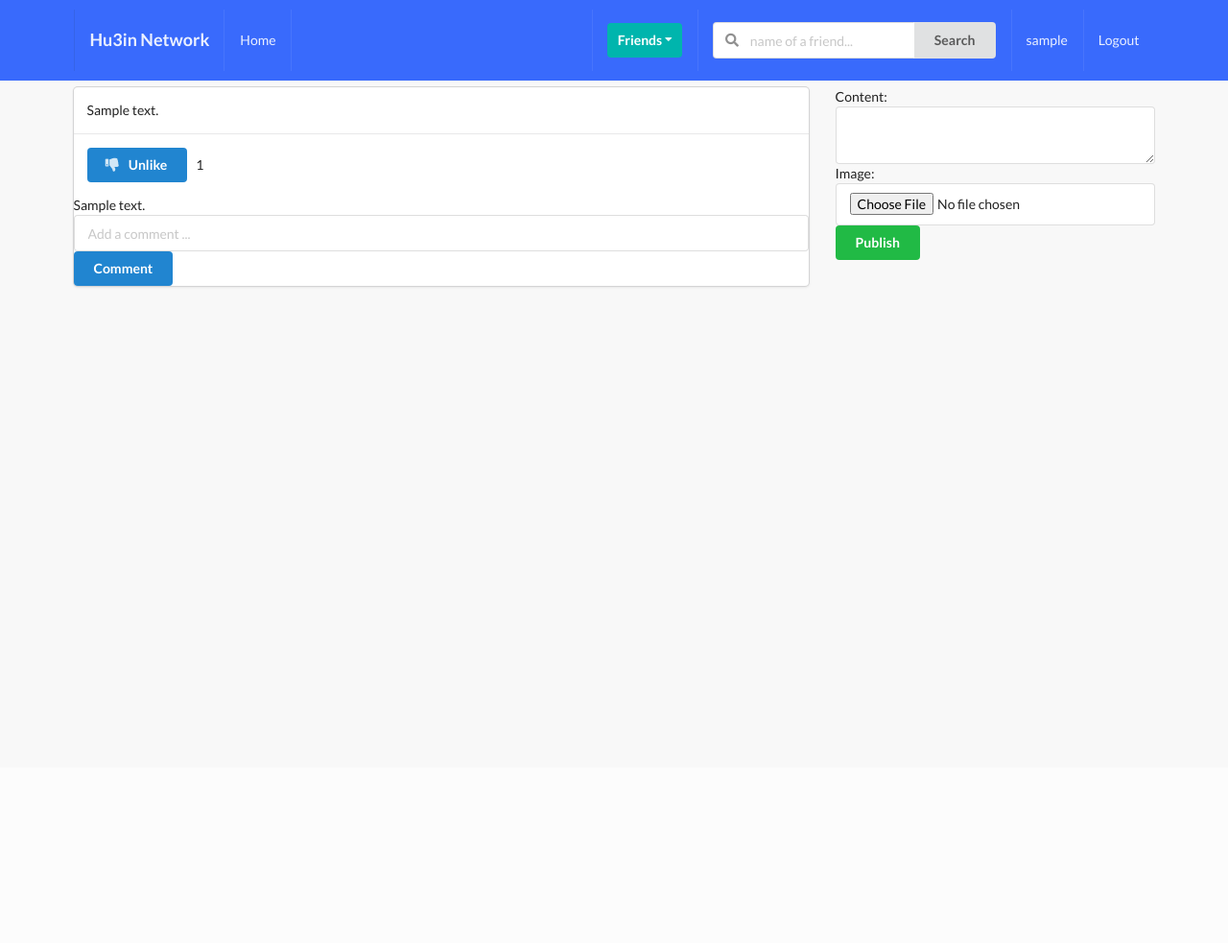
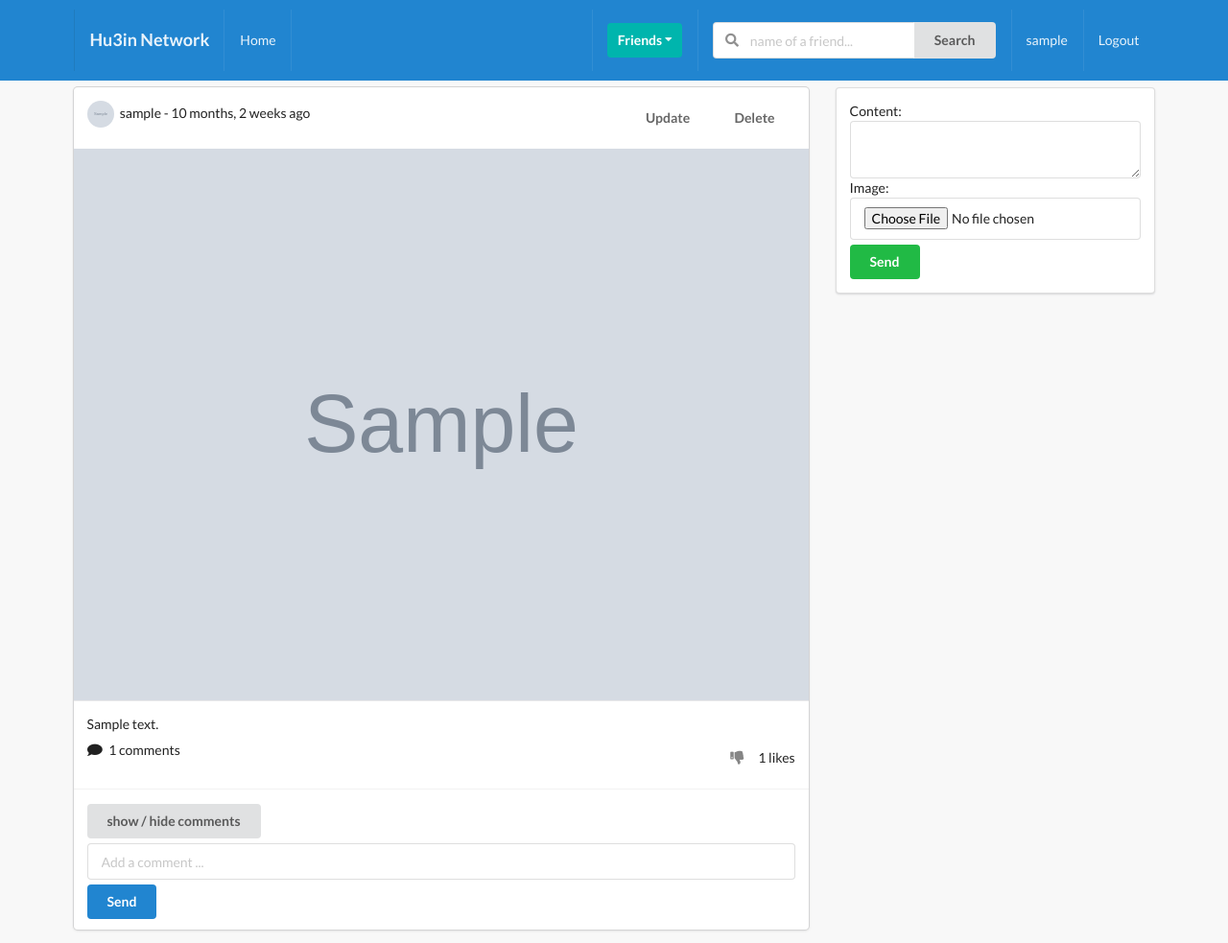
Before and after one commit to Shirhussain/share-with-friend, a Django app: page /posts/ in a window 1280 px wide. Shown: the whole page at 96% size. Before the commit the page ends 300 px from the top, so only its background shows below. Run offline with Django 3.2, Linux system fonts and the light colour scheme; a user stored in the database is signed in; tables that the repository leaves empty hold one stand-in row (values such as "Sample post"); grey boxes marked "Sample" are stand-in pictures; some libraries are stand-ins or nearby versions.

Commit message:
Update & Delete added

```diff
--- a/posts/models.py
+++ b/posts/models.py
@@ -35,6 +35,8 @@ class Comment(models.Model):
     def __str__(self):
         return str(self.pk)
 
+    class Meta:
+        ordering = ('-created',)
 
 LIKE_CHOICES = (
     ('LIKE','Like'),
--- a/posts/templates/posts/main.html
+++ b/posts/templates/posts/main.html
@@ -1,67 +1,111 @@
 {% extends 'base.html' %}
 
-{% block title %}
-    Posts
-{% endblock title %}
-
+{% block title %}main page{% endblock title %}
 
 {% block content %}
 <div class="ui grid">
-        <div class="row">
     <div class="eleven wide column">
         {% for post in posts %}
+
         <div class="ui fluid card">
             <div class="content">
-                            {{post.content}}
+                <div class="right floated meta">
+                <div class="ui grid">
+                    <div class="row">
+                        {% ifequal request.user post.author.user %}
+                            <a href="{% url 'posts:post-update' post.pk %}"><button class="ui button bwhite-lg ">Update</button></a>
+                            <a href="{% url 'posts:post-delete' post.pk %}"><button class="ui button bwhite-lg ">Delete</button></a>
+                        {% endifequal %}
+                    </div>
+                </div>
+
+                </div>
+                <img class="ui avatar image" src={{post.author.avatar.url}}>
+                {{ post.author.user.username }} - {{ post.created|timesince}} ago
+            </div>
+            <div class="ui fluid image">
+                {% if post.image %}
+                    <img src={{post.image.url}}>
+                {% endif %}
             </div>
             <div class="content">
+                <p> {{ post.content }} </p>
+                <div class="right floated">
                     <form action="{% url 'posts:reaction' %}" method="POST">
                         {% csrf_token %}
-                                <input type="hidden" name='post_id' value="{{post.id}}">
-                                <button type="submit" class="ui primary button">
-
+                        <input type="hidden" name="post_id" value={{post.id}}>
                         {% if profile not in post.liked.all %}
-                                        <i class="thumbs up icon"></i>&nbsp;Like
+                            <button type="submit" class="ui bwhite-sm button"><i class="thumbs up icon"></i>
+                            </button>
+                            <span> {{post.num_likes}} likes</span>
                         {% else %}
-                                        <i class="thumbs down icon"></i>&nbsp;Unlike
+                            <button type="submit" class="ui bwhite-sm button"><i class="thumbs down icon"></i>
+                            </button>
+                            <span> {{post.num_likes}} likes</span>
                         {% endif %}
-                                </button>
-                                &nbsp;{{post.num_likes}}
                     </form>
                 </div>
-                        <div>
+                <i class="comment icon"></i>
+                <span> {{ post.num_comments }} comments</span>
+            </div>
+            <div class="extra content">
+                <div class="mb-5">
+                </div>
+                <button class="cmt_btn ui button mb-5">show / hide comments</button>
+                <div class="comment-box">
+                {% if post.comment_set.all %}
+                    {% for c in post.comment_set.all %}
 
-                            {% if post.comment_set.all %}
+                        <div class="ui segment mb-5">
+                            <img class="ui avatar image" src={{c.author.avatar.url}}>
+                            <span>{{ c.author }}</span>
+                            <div class='mt-5'>{{ c.content }}</div>
+                        </div>
 
-                                {% for c in post.comment_set.all %}
-                                    <p>{{c.content}}</p>
                     {% endfor %}
+                {% endif %}
+                </div>
 
-                            {% endif %}
-
-                        </div>
-                        <form action="" method="POST" class="ui form">
+                <form action="" method="POST"class='ui fluid form'>
                     {% csrf_token %}
                     <input type="hidden" name="post_id" value={{post.id}}>
-                            {{c_form}}
-                            <button type="submit" name="submit_c_form" class="ui button primary">Comment</button>
+                    {{ c_form }}
+                    <button type="submit" name="submit_c_form" class="ui primary button mt-5 w-full">Send</button>
                 </form>
             </div>
+        </div>
+
+
         {% endfor %}
     </div>
     <div class="five wide column">
-
+        <div class="ui segment">
             {% if post_added %}
-                    <div class="ui green message">your post has been publish successfully</div>
+                <div class="ui green message">Post added</div>
             {% endif %}
-
-                <form class="ui form" action="" method="POST" enctype="multipart/form-data">
+            <form action="" method="POST" class='ui form' enctype="multipart/form-data">
                 {% csrf_token %}
                 {{p_form}}
-                    <button class="ui button positive" name="submit_p_form" type="submit">Publish</button>
+                <button type='submit' name="submit_p_form" class="ui positive button w-full mt-5">Send</button>
             </form>
         </div>
     </div>
 </div>
+{% endblock content %}
 
-{% endblock content %}
+{% block scripts %}
+    <script>
+        $( document ).ready(function() {
+            let display = false
+            $(".cmt_btn").click(function () {
+                if (display===false) {
+                    $(this).next(".comment-box").show("slow");
+                    display=true
+                } else {
+                    $(this).next(".comment-box").hide("slow");
+                    display=false
+                }
+            });
+        });
+    </script>
+{% endblock scripts %}
--- a/posts/urls.py
+++ b/posts/urls.py
@@ -1,8 +1,10 @@
 from django.urls import  path
-from .views import post_comment_create_list_view, like_unlike_post
+from .views import post_comment_create_list_view, like_unlike_post, PostUpdateView, PostDeleteView
 
 app_name = 'posts'
 urlpatterns = [
     path('', post_comment_create_list_view, name='post_comment_list'),
-    path('reaction', like_unlike_post, name='reaction'),
+    path('reaction/', like_unlike_post, name='reaction'),
+    path('update/<pk>/', PostUpdateView.as_view(), name='post-update'),
+    path('delete/<pk>/', PostDeleteView.as_view(), name='post-delete'),
 ]
--- a/posts/views.py
+++ b/posts/views.py
@@ -1,4 +1,7 @@
 from django.shortcuts import render, redirect
+from django.views.generic import UpdateView, DeleteView
+from django.urls import  reverse_lazy
+from django.contrib import messages
 
 from .models import Post, Comment, Like
 from profiles.models import Profile
@@ -74,3 +77,35 @@ def like_unlike_post(request):
             post.save()
             like.save()
     return redirect('posts:post_comment_list')
+
+
+class PostDeleteView(DeleteView):
+    model = Post
+    template_name = 'posts/confirm_delete.html'
+    # we use 'reverse' for function base view and 'reverse_lazy' for class base view
+    success_url = reverse_lazy('posts:post_comment_list')
+
+    def get_object(self, *args, **kwargs):
+        # for deleting specific post we need the 'pk'
+        pk = self.kwargs.get('pk')
+        post = Post.objects.get(pk=pk)
+        if not post.author.user == self.request.user:
+            messages.warning(self.request, "You need to be an author or the post in order to delete a post")
+        return post
+
+
+class PostUpdateView(UpdateView):
+    form_class = PostForm
+    model = Post
+    template_name = 'posts/update.html'
+    success_url = reverse_lazy('posts:post_comment_list')
+
+    # the above lines of code is working but for making sure that our user is owner or authenticated user
+    # then then we should update.
+    def form_valid(self, form):
+        profile = Profile.objects.get(user=self.request.user)
+        if form.instance.author == profile:
+            return super().form_valid(form)
+        else:
+            form.add_error(None, "you need to be an author of the post in order to updated it")
+            return super().form_invalid(form)
--- a/static_project/style.css
+++ b/static_project/style.css
@@ -5,7 +5,8 @@ body {
 .nav {
     border-radius: 0px !important;
     padding: 10px 0 10px 0 !important;
-    background-color: #396afc !important;
+    /* background-color: #396afc !important; */
+    background-color: #2185d0 !important;
 }
 
 .mb-7 {
@@ -21,3 +22,20 @@ body {
     top: 200px !important;
     font-size: 20px !important;
 }
+
+.mb-5 {
+    margin-bottom: 5px !important;
+}
+
+.bwhite-lg  {
+    background-color: transparent !important;
+}
+
+.bwhite-sm {
+    background-color: transparent !important;
+    width: 10px !important;
+}
+
+.comment-box {
+    display: none;
+}
```
Also changed, not shown: posts/templates/posts/confirm_delete.html (added, +31 -0 lines), posts/templates/posts/main2.html (added, +67 -0 lines), posts/templates/posts/update.html (added, +18 -0 lines). Lines whose indentation alone changed are shown as unchanged.
